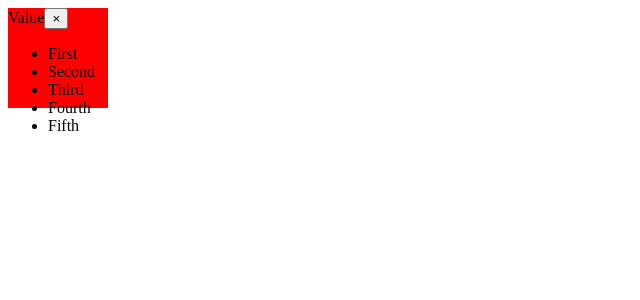
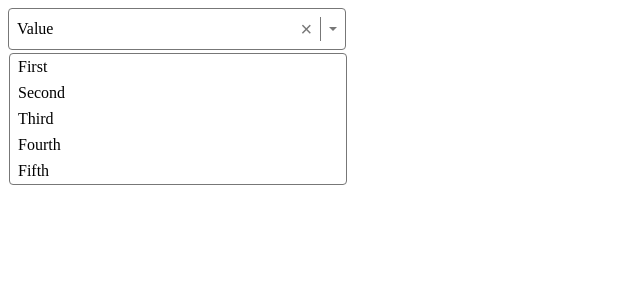
Before and after one commit to JonrGull/react-select, a React (Vite) app: page / in a window 1280 px wide. Shown: the top 300 px of the page, without its empty margins (0-640 px from the left). Built offline with nearby package versions, Linux system fonts and the light colour scheme.

Commit message:
add: select styling

```diff
--- a/src/Select.tsx
+++ b/src/Select.tsx
@@ -13,12 +13,12 @@
 
 export function Select({ value, onChange, options }: SelectProps) {
   return (
-    <div className={styles.container}>
+    <div tabIndex={0} className={styles.container}>
       <span className={styles.value}>Value</span>
       <button className={styles["clear-btn"]}>&times;</button>
       <div className={styles.divider} />
       <div className={styles.caret} />
-      <ul className={styles.options}>
+      <ul className={`${styles.options} ${styles.show}`}>
         {options.map((opt) => (
           <li key={opt.label} className={styles.option}>
             {opt.label}
--- a/src/select.module.css
+++ b/src/select.module.css
@@ -1,5 +1,81 @@
 .container {
-  background: red;
-  width: 100px;
-  height: 100px;
+  position: relative;
+  width: 20em;
+  min-height: 1.5em;
+  border: 0.05em solid #777;
+  display: flex;
+  align-items: center;
+  gap: 0.5em;
+  padding: 0.5em;
+  border-radius: 0.25em;
+  outline: none;
 }
+
+.container:focus {
+  border-color: hsl(200, 100%, 50%);
+}
+
+.value {
+  flex-grow: 1;
+}
+
+.clear-btn {
+  background: none;
+  border: none;
+  color: #777;
+  cursor: pointer;
+  padding: 0;
+  font-size: 1.25em;
+}
+
+.clear-btn:focus,
+.clear-btn:hover {
+  color: #333;
+}
+
+.divider {
+  background-color: #777;
+  align-self: stretch;
+  width: 0.05em;
+}
+
+.caret {
+  translate: 0 25%;
+  border: 0.25em solid transparent;
+  border-top-color: #777;
+}
+
+.options {
+  position: absolute;
+  margin: 0;
+  padding: 0;
+  list-style: none;
+  display: none;
+  max-height: 15em;
+  overflow-y: auto;
+  border: 0.05em solid #777;
+  border-radius: 0.25em;
+  width: 100%;
+  left: 0;
+  top: calc(100% + 0.25em);
+  background-color: white;
+  z-index: 100;
+}
+
+.options.show {
+  display: block;
+}
+
+.option {
+  padding: 0.25em 0.5em;
+  cursor: pointer;
+}
+
+.option.highlighted {
+  background-color: hsl(200, 100%, 50%);
+  color: white;
+}
+
+.option.selected {
+  background-color: hsl(200, 100%, 70%);
+}
```
